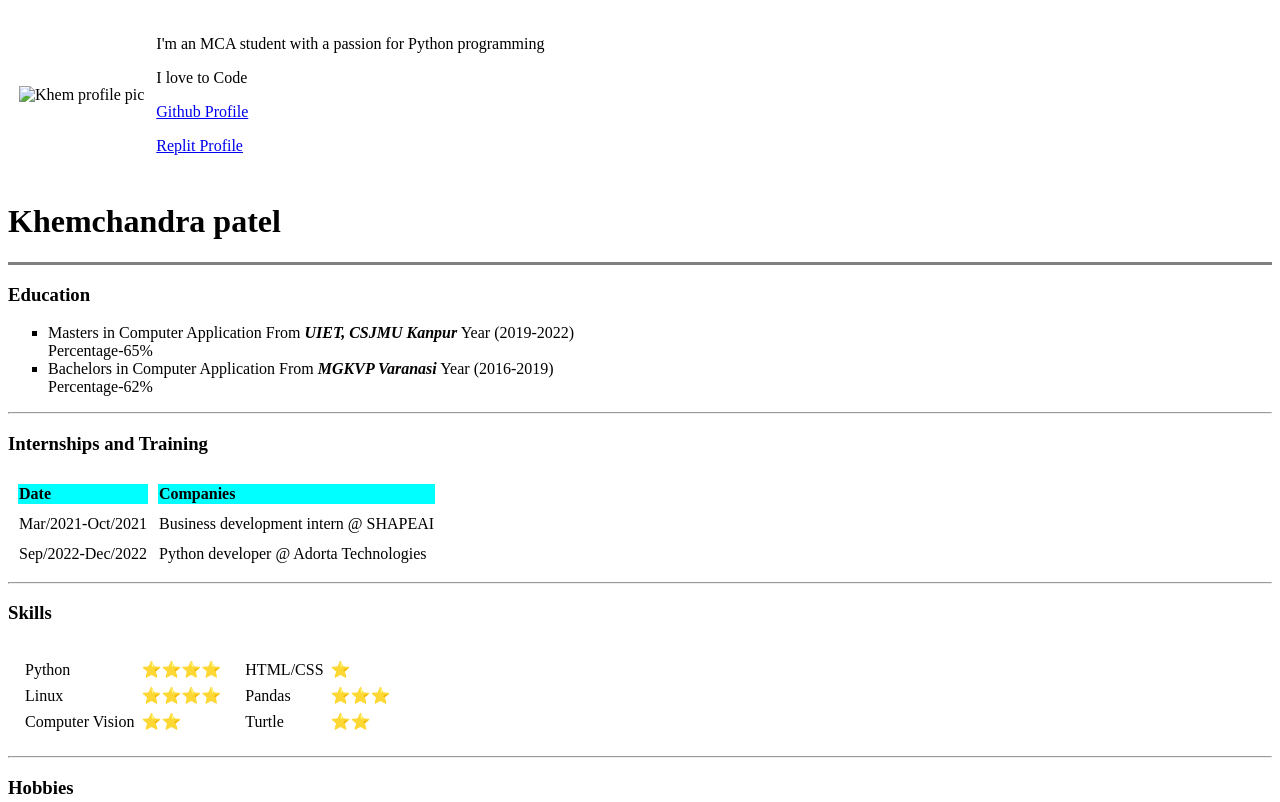
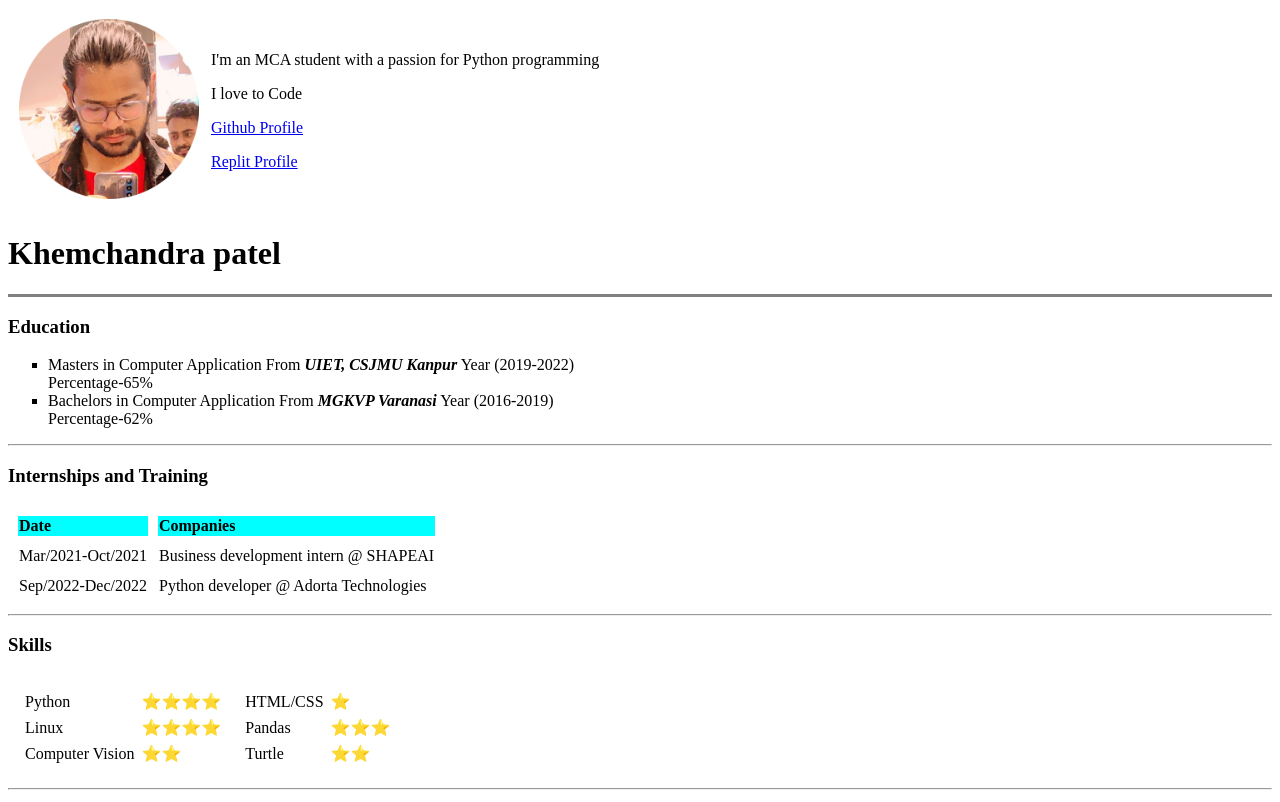
Before and after one commit to khemcp98/cv, a plain HTML site: page index.html in a window 1280 px wide. Shown: the top 802 px of the page. Drawn offline with Linux system fonts and the light colour scheme.

Commit message:
image updated

```diff
--- a/index.html
+++ b/index.html
@@ -8,7 +8,7 @@
 
 <table cellspacing="10">
     <tr>
-        <td><img src="/Html- Personal Site/Snapchat-1331254141-modified.png" alt="Khem profile pic" width="180"></td>
+        <td><img src="Snapchat-1331254141-modified.png" alt="Khem profile pic" width="180"></td>
         <td><p>I'm an MCA student with a passion for Python programming</p>
             <p>I love to Code</p>
             <p><a href="https://github.com/khemcp98">Github Profile</a></p>
```
